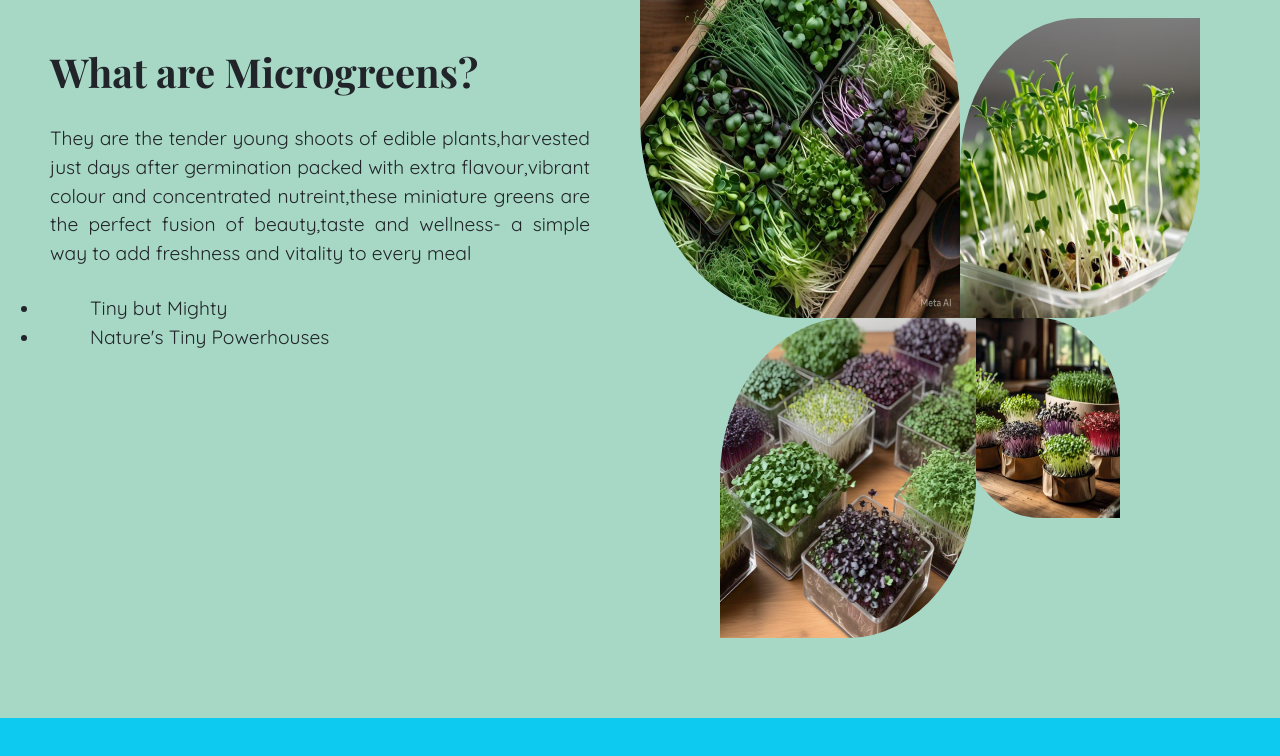
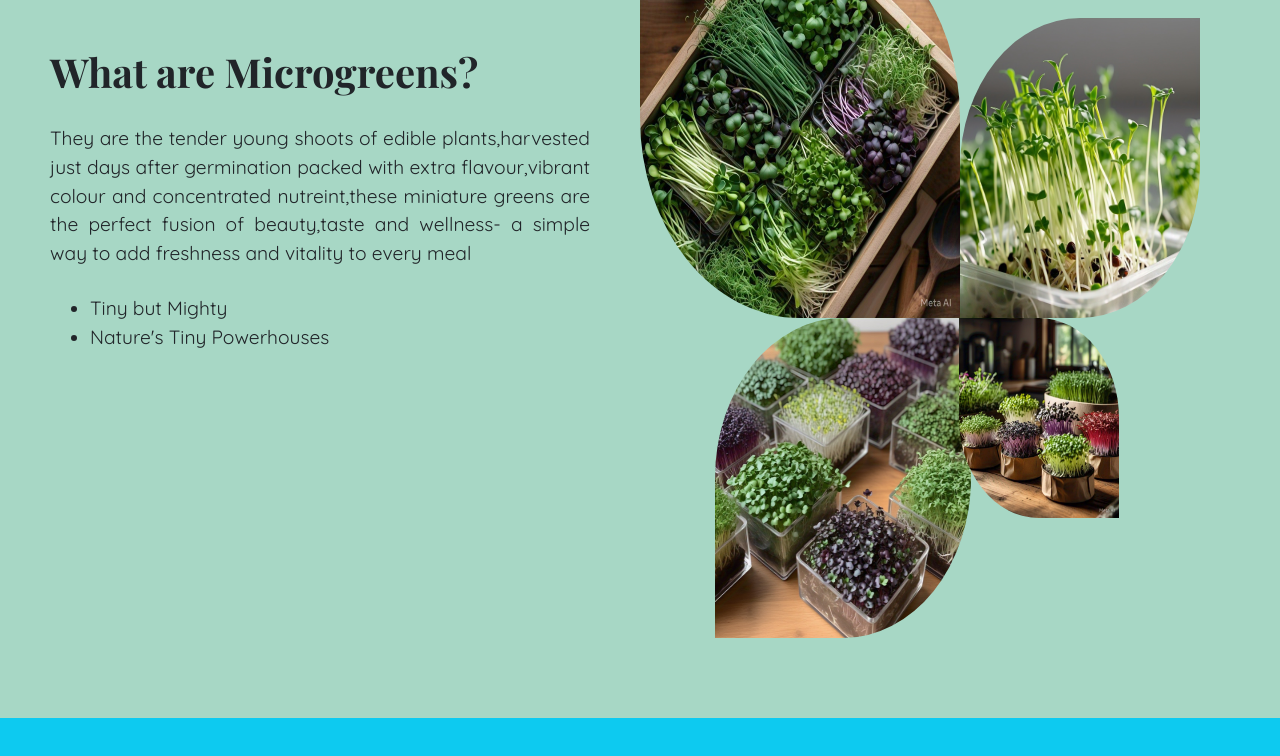
Before and after one commit to thathablaster007/Leafy, a plain HTML site: page index.html in a window 1280 px wide. Shown: the part 1800-2556 px from the top of the page. Drawn offline with nearby package versions, Linux system fonts and the light colour scheme.

Commit message:
positioning of list items

```diff
--- a/Style.css
+++ b/Style.css
@@ -268,13 +268,15 @@ div.scroll-container {
     width: 80%;
     height: 80%;
     position: relative;
-    left: 80px;
+    left: 75px;
 }
 .Image4>img{
     border-top-right-radius: 50%;
     border-bottom-left-radius: 50%;
     width: 50%;
     height: 50%;
+    position: relative;
+    right: 1px;
 }
 
 .WhatMicrogreens1>h1{
@@ -294,10 +296,10 @@ div.scroll-container {
     padding-left: 50px;
     padding-right: 50px;
 }
-.WhatMicrogreens1>ul>li{
+.WhatMicrogreens1>ul{
     font-family: "Quicksand";
     font-size: larger;
     position: relative;
     top: 160px;
-    padding-left: 50px;
+    left: 50px;
 }
```
